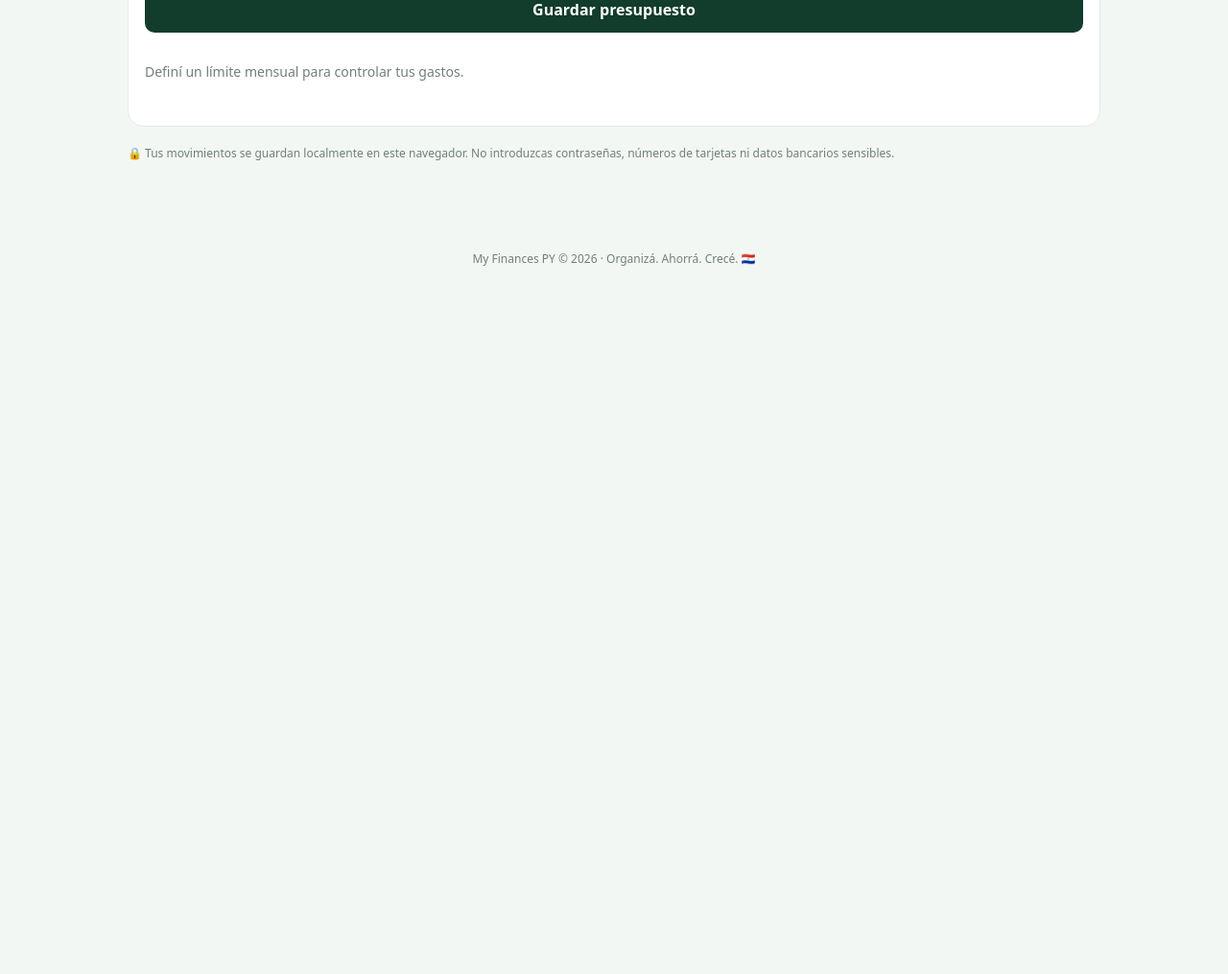
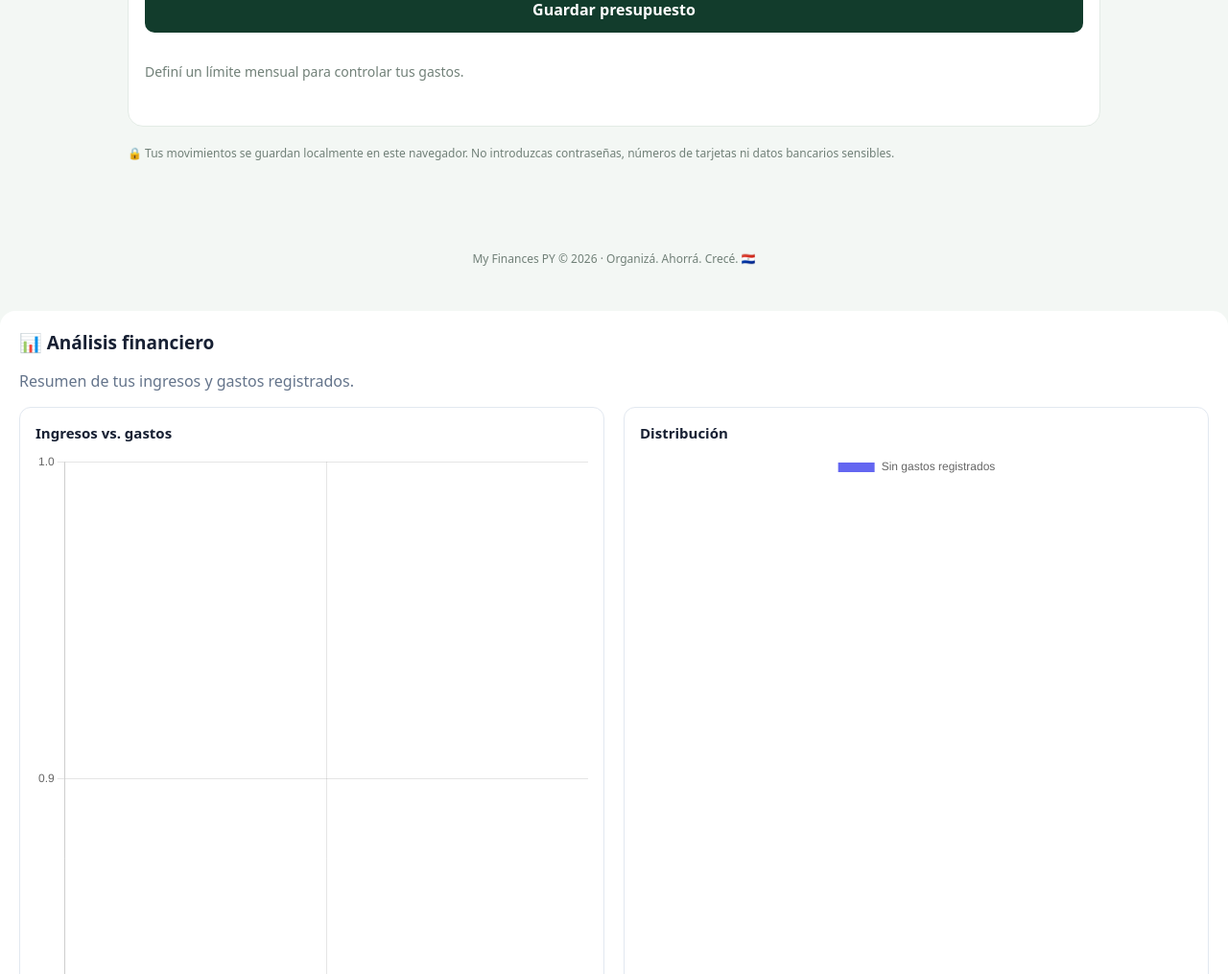
Before and after one commit to mateocartaman335-png/my-finances-py, a plain HTML site: page index.html in a window 1280 px wide. Shown: the part 1145-2160 px from the top of the page at 96% size. Before the commit the page ends 1445 px from the top, so only its background shows below. Drawn offline with nearby package versions, Linux system fonts and the light colour scheme.

Commit message:
Implement financial charts in index.html
Added financial charts section with income and expense analysis.

```diff
--- a/index.html
+++ b/index.html
@@ -334,5 +334,106 @@ $('clearTransactions').addEventListener('click',()=>{
 });
 render();
 </script>
+
+<!-- Gráficos financieros My Finances PY -->
+<section id="finance-charts" style="margin:24px 0;padding:20px;border-radius:16px;background:#fff;color:#172033;">
+  <h2 style="margin-top:0;">📊 Análisis financiero</h2>
+  <p style="color:#64748b;">Resumen de tus ingresos y gastos registrados.</p>
+
+  <div style="display:grid;grid-template-columns:repeat(auto-fit,minmax(220px,1fr));gap:20px;">
+    <div style="padding:16px;border:1px solid #e2e8f0;border-radius:12px;">
+      <h3>Ingresos vs. gastos</h3>
+      <canvas id="incomeExpenseChart" height="220"></canvas>
+    </div>
+    <div style="padding:16px;border:1px solid #e2e8f0;border-radius:12px;">
+      <h3>Distribución</h3>
+      <canvas id="expenseCategoryChart" height="220"></canvas>
+    </div>
+  </div>
+</section>
+
+<script src="https://cdn.jsdelivr.net/npm/chart.js"></script>
+<script>
+(function () {
+  function buildCharts() {
+    if (typeof Chart === "undefined") return;
+
+    const canvas1 = document.getElementById("incomeExpenseChart");
+    const canvas2 = document.getElementById("expenseCategoryChart");
+    if (!canvas1 || !canvas2) return;
+
+    const storageKeys = ["transactions", "movements", "financeTransactions"];
+    let transactions = [];
+
+    for (const key of storageKeys) {
+      try {
+        const value = JSON.parse(localStorage.getItem(key) || "null");
+        if (Array.isArray(value) && value.length) {
+          transactions = value;
+          break;
+        }
+      } catch (e) {}
+    }
+
+    const totals = { income: 0, expense: 0 };
+    const categories = {};
+
+    transactions.forEach(function (t) {
+      const type = String(t.type || t.kind || t.transactionType || "").toLowerCase();
+      const amount = Number(t.amount || t.value || t.monto || 0);
+      if (!Number.isFinite(amount) || amount <= 0) return;
+
+      if (["income", "ingreso", "incomes"].includes(type)) {
+        totals.income += amount;
+      } else if (["expense", "gasto", "egreso", "expenses"].includes(type)) {
+        totals.expense += amount;
+        const category = t.category || t.categoria || "Otros";
+        categories[category] = (categories[category] || 0) + amount;
+      }
+    });
+
+    if (window.myFinanceCharts) {
+      window.myFinanceCharts.forEach(function (chart) { chart.destroy(); });
+    }
+
+    window.myFinanceCharts = [
+      new Chart(canvas1, {
+        type: "bar",
+        data: {
+          labels: ["Ingresos", "Gastos"],
+          datasets: [{
+            label: "Guaraníes (₲)",
+            data: [totals.income, totals.expense],
+            backgroundColor: ["#16a34a", "#ef4444"],
+            borderRadius: 8
+          }]
+        },
+        options: {
+          responsive: true,
+          maintainAspectRatio: false,
+          plugins: { legend: { display: false } },
+          scales: { y: { beginAtZero: true } }
+        }
+      }),
+      new Chart(canvas2, {
+        type: "doughnut",
+        data: {
+          labels: Object.keys(categories).length ? Object.keys(categories) : ["Sin gastos registrados"],
+          datasets: [{
+            data: Object.keys(categories).length ? Object.values(categories) : [1],
+            backgroundColor: ["#6366f1", "#06b6d4", "#f59e0b", "#ec4899", "#8b5cf6", "#94a3b8"]
+          }]
+        },
+        options: {
+          responsive: true,
+          maintainAspectRatio: false
+        }
+      })
+    ];
+  }
+
+  window.addEventListener("load", buildCharts);
+})();
+</script>
 </body>
 </html>
```
